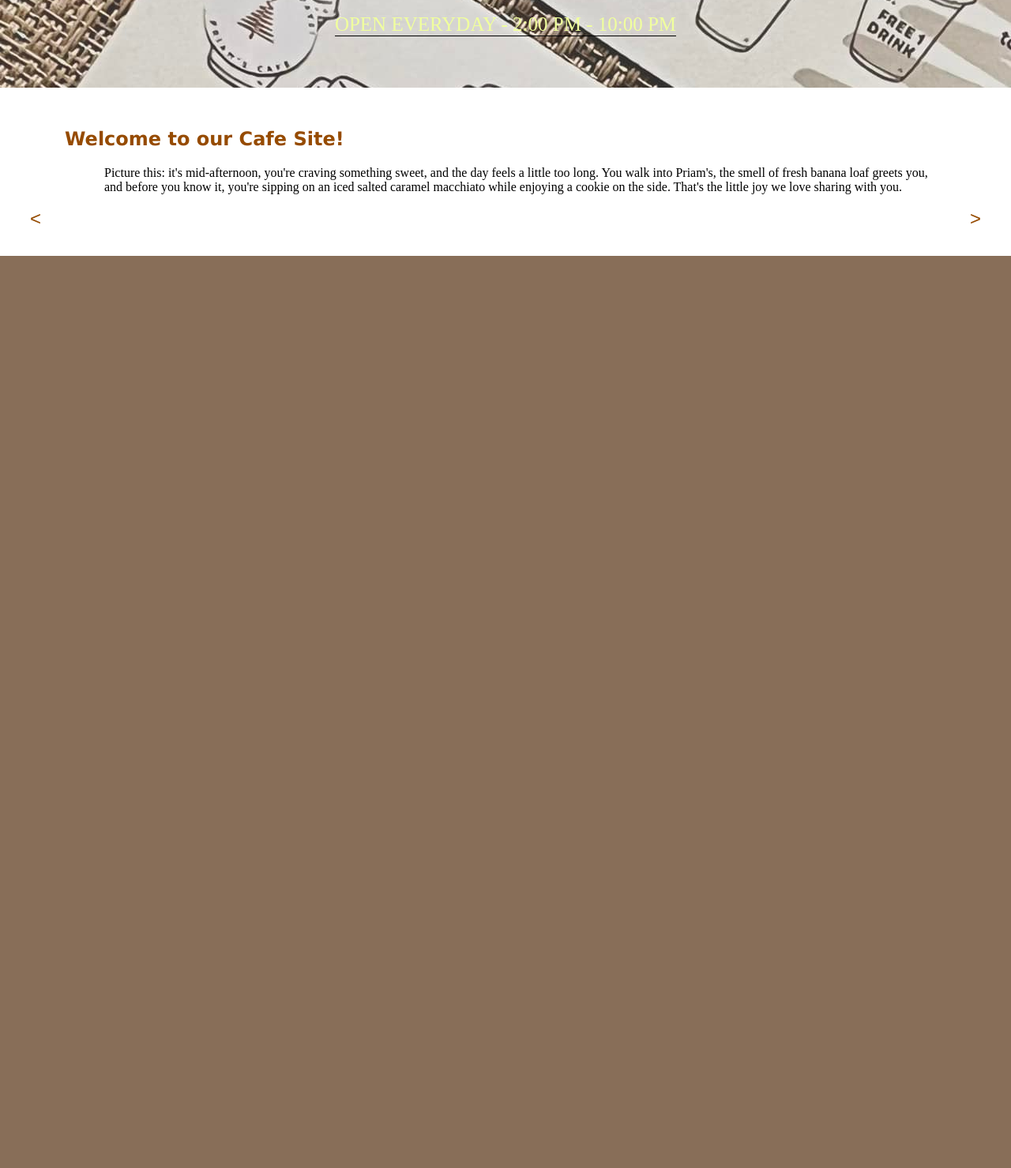
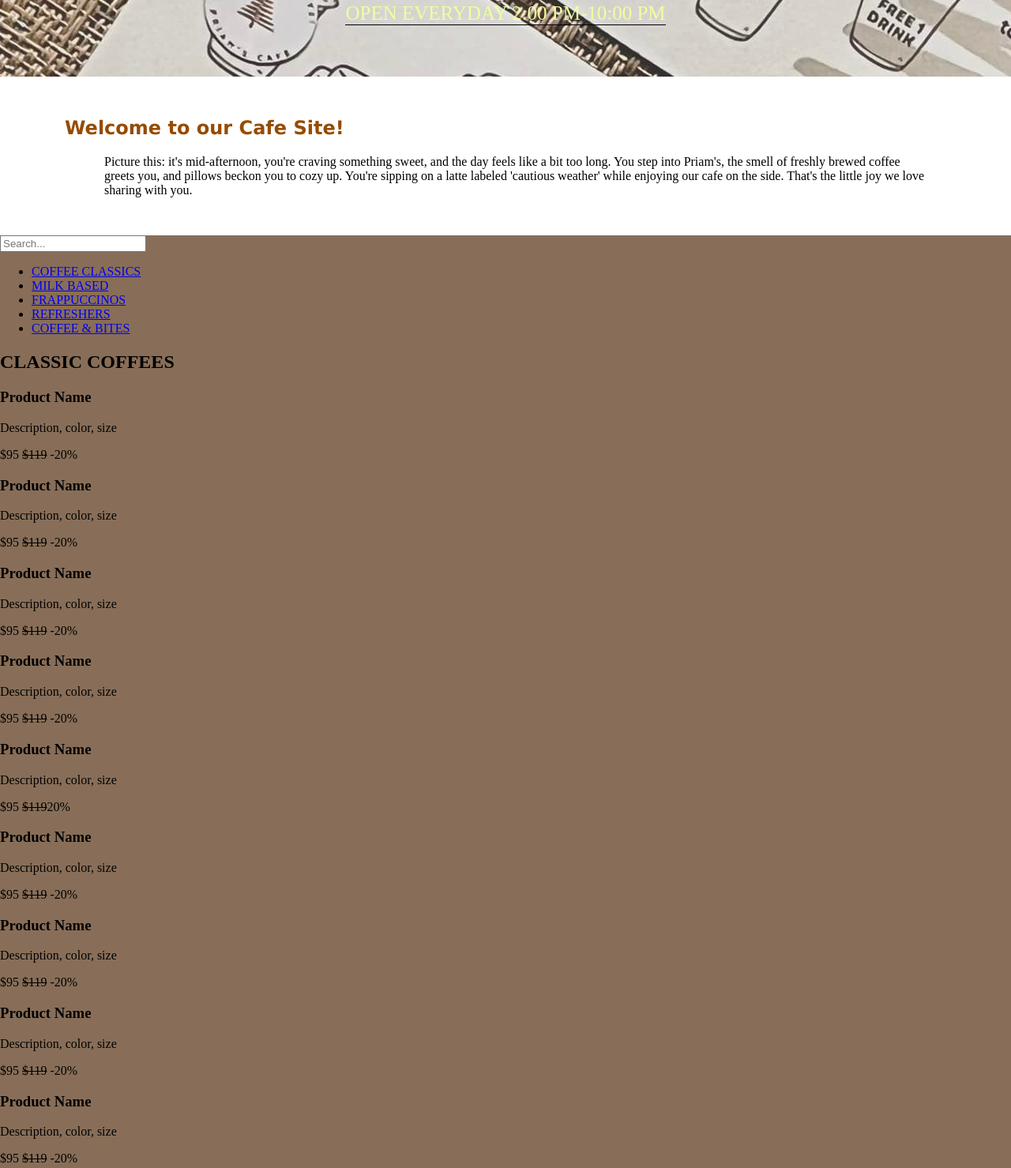
Before and after one commit to manuelcharlsjustin/Priam-s-Cafe_Website, a plain HTML site: page index.html in a window 1280 px wide. Shown: the part 346-1825 px from the top of the page at 79% size. Before the commit the page ends 800 px from the top, so only its background shows below. Drawn offline with Linux system fonts and the light colour scheme.

Commit message:
Update index.html
home page and connection to menu

```diff
--- a/index.html
+++ b/index.html
@@ -7,37 +7,108 @@
     <link rel="stylesheet" href="style.css">
 </head>
 <body>
-  <!--HEADER-->
-  <header class="header">
+  <!-- Home Page -->
+    <header>
         <div class="cafe-banner">
             <h1>PRIAM'S CAFE</h1>
             <p>say hello to your new favorite</p>
         </div>
         <nav>
-      <ul class="nav">
-        <li><a href="#">Menu</a></li>
+            <ul>
+                <li><a href="#menu">Menu</a></li>
                 <li><a href="#">Gallery</a></li>
-        <li><a href="#">About Us</a></li>
+                <li><a href="#">About us</a></li>
             </ul>
         </nav>
     </header>
+    <main>
+        <div class="hero">
+            <h1>Say hello to your new favorite</h1>
+            <p>OPEN EVERYDAY 2:00 PM-10:00 PM</p>
+        </div>
+        <div class="welcome">
+            <h2>Welcome to our Cafe Site!</h2>
+            <p>Picture this: it's mid-afternoon, you're craving something sweet, and the day feels like a bit too long. You step into Priam's, the smell of freshly brewed coffee greets you, and pillows beckon you to cozy up. You're sipping on a latte labeled 'cautious weather' while enjoying our cafe on the side. That's the little joy we love sharing with you.</p>
+        </div>
+    </main>
+<!-- Menu Button -->
+    <div id="menu">
+  <div class="menu-container">
+    <div class="search-bar">
+      <input type="search" placeholder="Search...">
+    </div>
+    <div class="menu-nav">
+        <nav>
+            <ul>
+            <li><a href="#">COFFEE CLASSICS</a></li>
+            <li><a href="#">MILK BASED</a></li>
+            <li><a href="#">FRAPPUCCINOS</a></li>
+            <li><a href="#">REFRESHERS</a></li>
+            <li><a href="#">COFFEE & BITES</a></li>
+            </ul>
+        </nav>
+    </div>
 
-  <!--CONTENT-->
-  <main>
-    <section class="hero">
-      <h1>Say hello to your new favorite</h1>
-      <p>OPEN EVERYDAY - 2:00 PM - 10:00 PM</p>
-    </section>
-    <section class="welcome">
-      <h2>Welcome to our Cafe Site!</h2>
-      <p>Picture this: it's mid-afternoon, you're craving something sweet, and the day feels a little too long. You walk into Priam's, the smell of fresh banana loaf greets you, and before you know it, you're sipping on an iced salted caramel macchiato while enjoying a cookie on the side. That's the little joy we love sharing with you.</p>
-      <div class="carousel-controls">
-        <button>&lt;</button>
-        <button>&gt;</button>
+    <h2>CLASSIC COFFEES</h2>
+    <div class="menu-grid">
+      <!-- 9 product items -->
+      <div class="product">
+        <div class="product-image"></div>
+        <h3>Product Name</h3>
+        <p>Description, color, size</p>
+        <p>$95 <s>$119</s> -20%</p>
       </div>
-    </section>
-  </main>
-
+      <div class="product">
+        <div class="product-image"></div>
+        <h3>Product Name</h3>
+        <p>Description, color, size</p>
+        <p>$95 <s>$119</s> -20%</p>
+      </div>
+      <div class="product">
+        <div class="product-image"></div>
+        <h3>Product Name</h3>
+        <p>Description, color, size</p>
+        <p>$95 <s>$119</s> -20%</p>
+      </div>
+      <div class="product">
+        <div class="product-image"></div>
+        <h3>Product Name</h3>
+        <p>Description, color, size</p>
+        <p>$95 <s>$119</s> -20%</p>
+      </div>
+      <div class="product">
+        <div class="product-image"></div>
+        <h3>Product Name</h3>
+        <p>Description, color, size</p>
+        <p>$95 <s>$119</s>20%</p>
+      </div>
+      <div class="product">
+        <div class="product-image"></div>
+        <h3>Product Name</h3>
+        <p>Description, color, size</p>
+        <p>$95 <s>$119</s> -20%</p>
+      </div>
+      <div class="product">
+        <div class="product-image"></div>
+        <h3>Product Name</h3>
+        <p>Description, color, size</p>
+        <p>$95 <s>$119</s> -20%</p>
+      </div>
+      <div class="product">
+        <div class="product-image"></div>
+        <h3>Product Name</h3>
+        <p>Description, color, size</p>
+        <p>$95 <s>$119</s> -20%</p>
+      </div>
+      <div class="product">
+        <div class="product-image"></div>
+        <h3>Product Name</h3>
+        <p>Description, color, size</p>
+        <p>$95 <s>$119</s> -20%</p>
+      </div>
+    </div>
+  </div>
+</div>
   <!--FOOTER-->
 
 </body>
```
Lines whose indentation alone changed are shown as unchanged.
